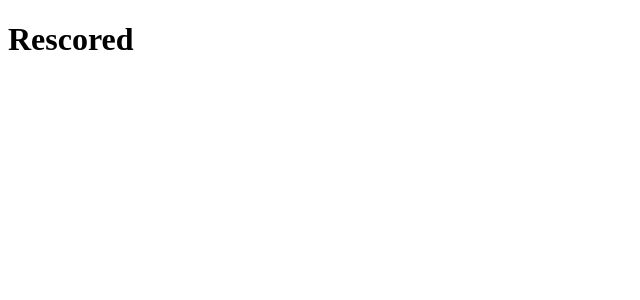
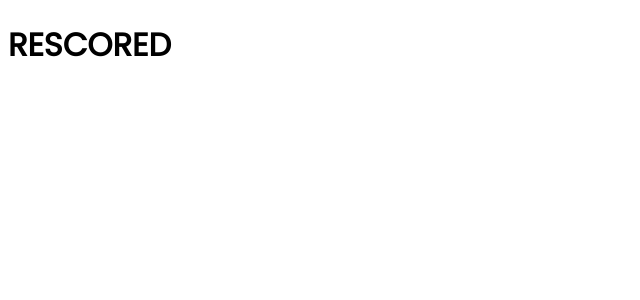
Before and after one commit to machinesandpixels/rescored, a React (Create React App) app: page / in a window 1280 px wide. Shown: the top 300 px of the page, without its empty margins (0-640 px from the left). Built offline with nearby package versions, Linux system fonts and the light colour scheme.

Commit message:
Added global index.css file and google fonts to project

```diff
--- a/public/index.html
+++ b/public/index.html
@@ -9,11 +9,14 @@
       content="Search for the best credit cards to build your credit score"
     />
     <link rel="apple-touch-icon" href="%PUBLIC_URL%/logo192.png" />
-    <!--
-      manifest.json provides metadata used when your web app is installed on a
-      user's mobile device or desktop. See https://developers.google.com/web/fundamentals/web-app-manifest/
-    -->
     <link rel="manifest" href="%PUBLIC_URL%/manifest.json" />
+    <!-- Google Fonts -->
+    <link rel="preconnect" href="https://fonts.gstatic.com">
+    <link href="https://fonts.googleapis.com/css2?family=Poppins&display=swap" rel="stylesheet">
+
+      <!-- manifest.json provides metadata used when your web app is installed on a
+      user's mobile device or desktop. See https://developers.google.com/web/fundamentals/web-app-manifest/ -->
+
     <title>Rescored</title>
   </head>
   <body>
--- a/src/App.js
+++ b/src/App.js
@@ -3,7 +3,7 @@ import React from 'react';
 const App = () => {
   return(
     <div>
-      <h1>Rescored</h1>
+      <h1>RESCORED</h1>
     </div>
   )
 }
--- /dev/null
+++ b/src/index.css
@@ -0,0 +1,3 @@
+body {
+    font-family: 'Poppins', sans-serif
+};
--- a/src/index.js
+++ b/src/index.js
@@ -1,5 +1,6 @@
 import React from 'react';
 import ReactDOM from 'react-dom';
+import './index.css';
 import App from './App';
 
 ReactDOM.render(
```
